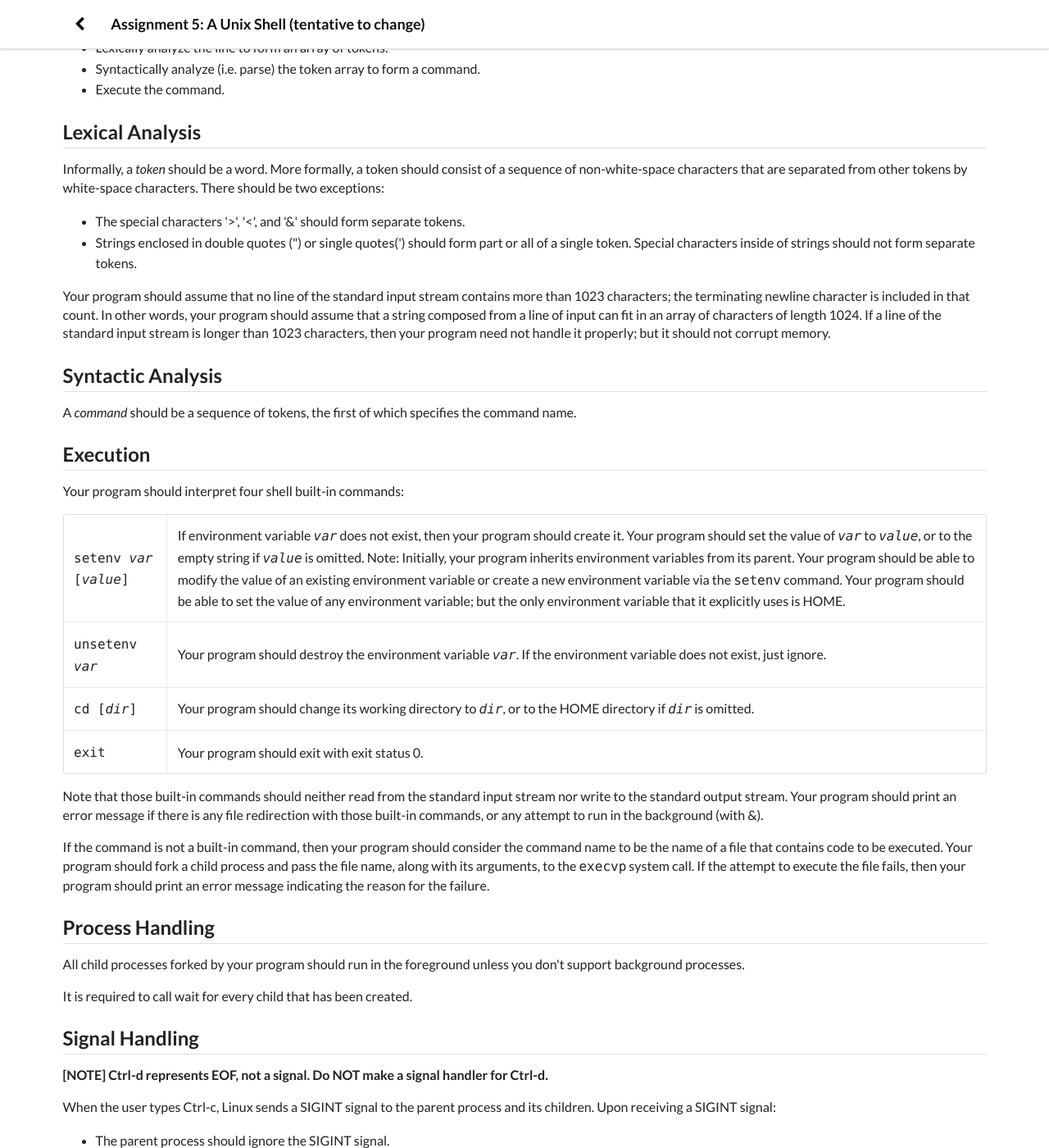
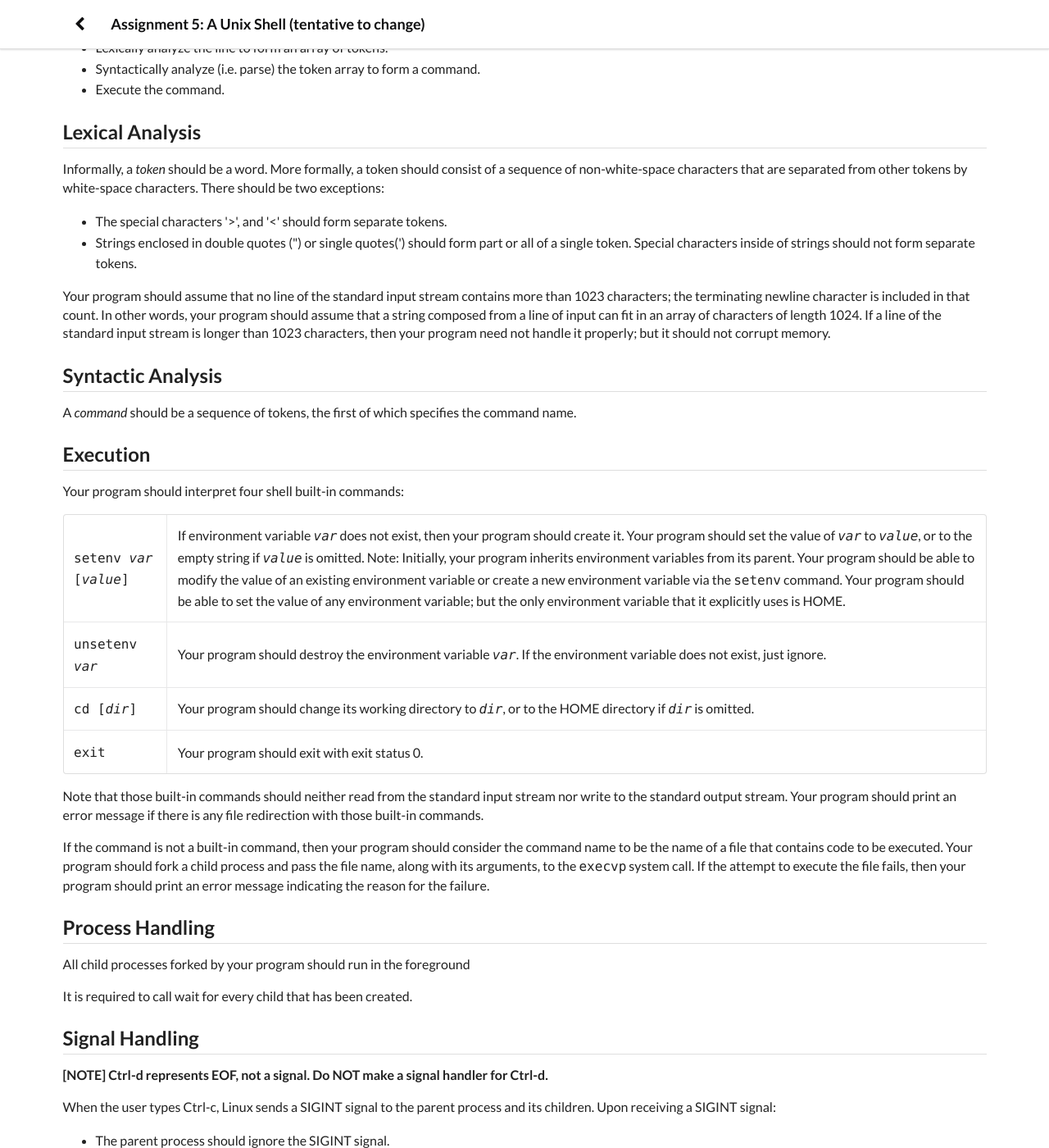
Before and after one commit to kaist-ee209/kaist-ee209.github.io, a Jekyll site: the page assignments/unixshell/index.html, which Jekyll copies as it is, in a window 1280 px wide and 1400 px high, scrolled down 1496 px. Shown: the whole window at 82% size. Built offline with Jekyll 4.4.1, drawn with Linux system fonts in a browser that asks for light colours.

Commit message:
Fix assign5

```diff
--- a/assignments/unixshell/index.html
+++ b/assignments/unixshell/index.html
@@ -134,7 +134,7 @@ the <code>exit</code> command. (See also the section below entitled
 <p>Informally, a <em>token</em> should be a word. More formally, a token should consist of a sequence of non-white-space characters that are separated from other tokens by white-space characters. There should be two exceptions:</p>
 
 <ul>
-<li>The special characters '>', '<', <!-- '|', -->and '&' should form separate tokens.</li>
+<li>The special characters '>', and '<' <!-- '|', and '&'-->should form separate tokens.</li>
 
 <li>Strings enclosed in double quotes (") or single quotes(') should form part or all of a single token. Special characters inside of strings should not form separate tokens.</li>
 
@@ -187,7 +187,7 @@ If the environment variable does not exist, just ignore.
 <p>Note that those built-in commands should neither read from the
 standard input stream nor write to the standard output stream. Your
 program should print an error message if there is any<!--  piped commmand, -->
- file redirection with those built-in commands, or any attempt to run in the background (with &).
+ file redirection with those built-in commands.<!--, or any attempt to run in the background (with &).-->
 </p>
 
 <p>If the command is not a built-in command, then your program should consider the command name to be the name of a file that contains code to be executed. Your program should fork a child process and pass the file name, along with its arguments, to the <code>execvp</code> system call. If the attempt to execute the file fails, then your program should print an error message indicating the reason for the failure.</p>
@@ -195,7 +195,7 @@ program should print an error message if there is any<!--  piped commmand, -->
 
 <h2 class="ui dividing header">Process Handling</h2>
 
-<p>All child processes forked by your program should run in the foreground unless you don't support background processes.</p>
+<p>All child processes forked by your program should run in the foreground<!-- unless you don't support background processes.--></p>
 <p>It is required to call wait for every child that has been created.</p>
 
 
--- a/assignments/unixshell/shellsupplementary.html
+++ b/assignments/unixshell/shellsupplementary.html
@@ -714,7 +714,7 @@ cat file1 "&#124;" grep str
 </span>
 <br>
 
-<h2  class="ui dividing header">Background process</h2>
+<!-- <h2  class="ui dividing header">Background process</h2>
 <p>(Recommended) Your program should treat '&' as special character in lexical analysis.</p>
 
 <p>(Required) Your program should treat a background operator without command as a syntax error.</p>
@@ -795,7 +795,7 @@ cat file1 "&#124;" grep str
     </span>
 </td>
 </tr>
-</table>
+</table> -->
 <br>
 
 </body></html>
```
